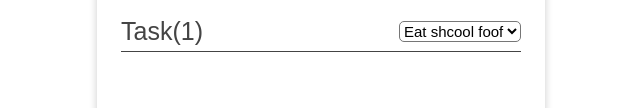
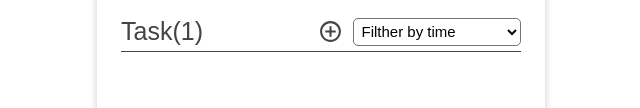
Before and after one commit to Kyptdin/To-do-list-IP, a React app in the folder todo-list-ip/: page / in a window 1280 px wide. Shown: the part 237-345 px from the top of the page, without its empty margins (319-959 px from the left). Built offline with nearby package versions, Linux system fonts and the light colour scheme.

Commit message:
Nav bar done
The nav bar UI is done

```diff
--- a/todo-list-ip/src/componenets/App.js
+++ b/todo-list-ip/src/componenets/App.js
@@ -1,5 +1,5 @@
 import React from "react";
-import DeleteIcon from "@mui/icons-material/Delete";
+// import DeleteIcon from "@mui/icons-material/Delete";
 import Header from "./Header";
 export default function App() {
   return <Logo />;
--- a/todo-list-ip/src/componenets/Header.js
+++ b/todo-list-ip/src/componenets/Header.js
@@ -3,7 +3,7 @@ import Nav from "./Nav.js";
 export default function Header() {
   return (
     <React.Fragment>
-      <header class="todo-list-header">
+      <header className="todo-list-header">
         <img
           className="logo"
           src="https://isaactodo.netlify.app/Images/logo.png"
--- a/todo-list-ip/src/componenets/Nav.js
+++ b/todo-list-ip/src/componenets/Nav.js
@@ -1,10 +1,21 @@
+import AddCircleOutlineOutlinedIcon from "@mui/icons-material/AddCircleOutlineOutlined";
+console.log(AddCircleOutlineOutlinedIcon);
 export default function Nav() {
   return (
     <div className="todo-list-options">
       <div className="task-count">Task(1)</div>
       <div className="actions">
+        <AddCircleOutlineOutlinedIcon
+          style={{
+            fontSize: "2.5rem",
+            cursor: "pointer",
+            background: "none",
+            border: "none",
+          }}
+        />
         <select className="select-filther">
-          <option value="eat school food">Eat shcool foof</option>
+          <option value="time">Filther by time</option>
+          <option value="completion">Filther by completion</option>
         </select>
       </div>
     </div>
--- a/todo-list-ip/src/styles/header.css
+++ b/todo-list-ip/src/styles/header.css
@@ -33,4 +33,18 @@
   border-radius: 5px;
   font-family: inherit;
   font-size: 1.5rem;
+  padding: 0.35rem;
 }
+
+.option-icon {
+  font-size: 2.5rem;
+  cursor: pointer;
+  background: none;
+  border: none;
+}
+.actions {
+  display: flex;
+  justify-content: center;
+  align-items: center;
+  gap: 1rem;
+}
```
